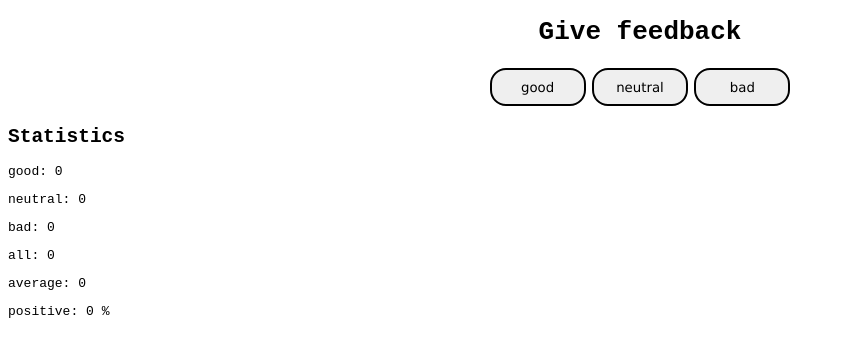
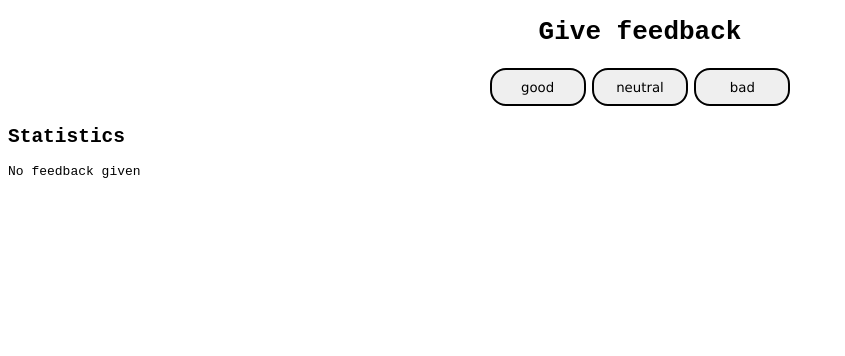
Before and after one commit to Saima445/02-react-unicafe, a React app: page / in a window 1280 px wide. Shown: the top 356 px of the page, without its empty margins (0-845 px from the left). Built offline with nearby package versions, Linux system fonts and the light colour scheme; the HTML template or start-up script is replaced by a standard one.

Commit message:
06 lisätty show-funktio. 1.9 valmis.

```diff
--- a/src/App.jsx
+++ b/src/App.jsx
@@ -23,6 +23,23 @@
     }
   };
 
+  const show = () => {
+    if (all === 0) {
+      return <p>No feedback given</p>;
+    } else {
+      return (
+        <>
+          <Statistic value={good} text="good" />
+          <Statistic value={neutral} text="neutral" />
+          <Statistic value={bad} text="bad" />
+          <Statistic value={all} text="all" />
+          <Statistic value={average()} text="average" />
+          <Statistic value={positivePercentage()} text="positive" text2="%" />
+        </>
+      );
+    }
+  };
+
   return (
     <>
       <h1>Give feedback</h1>
@@ -32,12 +49,7 @@
         <Button handleClick={() => setBad(bad + 1)} text="bad" />
       </section>
       <h2>Statistics</h2>
-      <Statistic value={good} text="good" />
-      <Statistic value={neutral} text="neutral" />
-      <Statistic value={bad} text="bad" />
-      <Statistic value={all} text="all" />
-      <Statistic value={average()} text="average" />
-      <Statistic value={positivePercentage()} text="positive" text2="%" />
+      {show()}
       {/* <p>good {good}</p>
       <p>neutral {neutral}</p>
       <p>bad {bad}</p>
```
